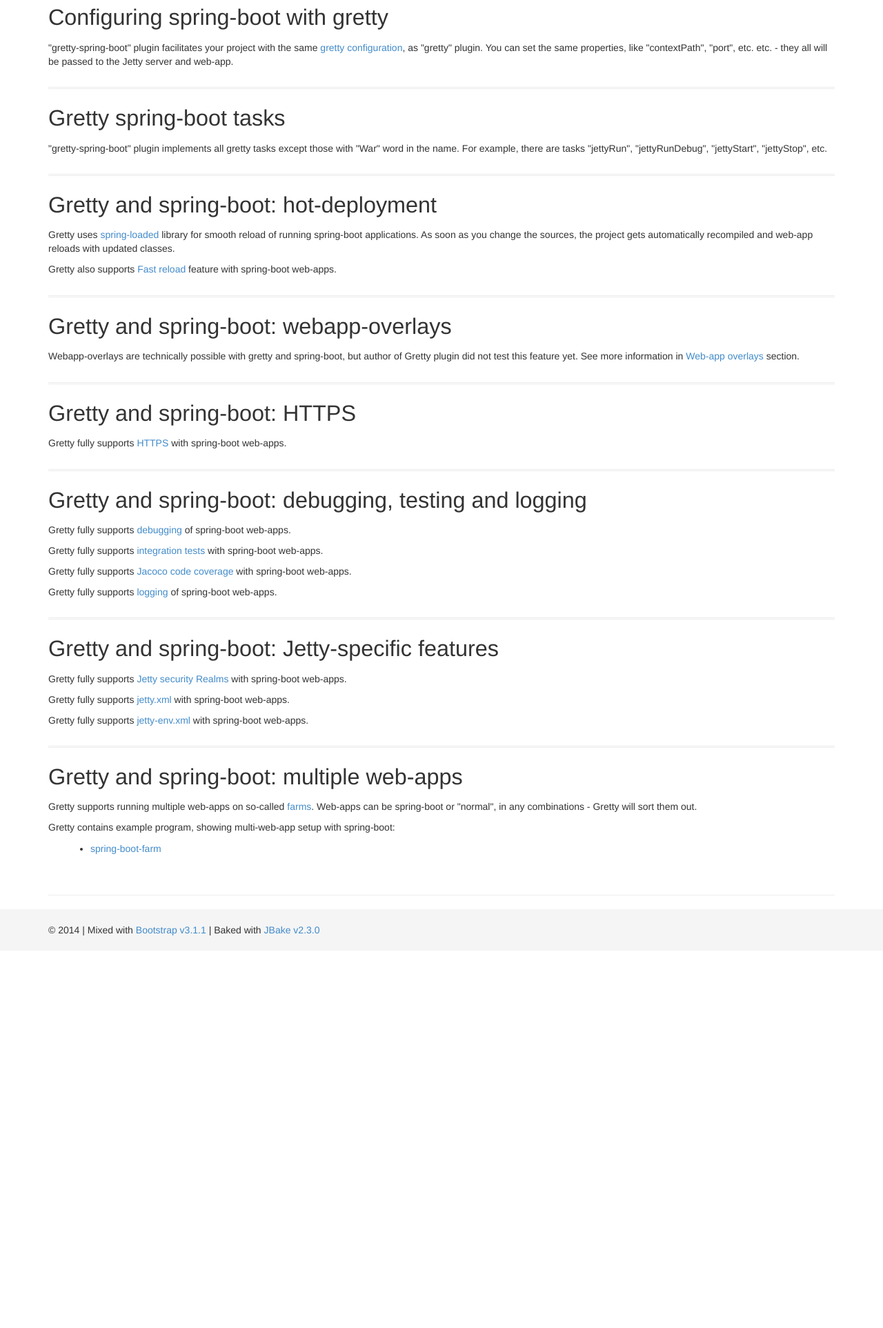
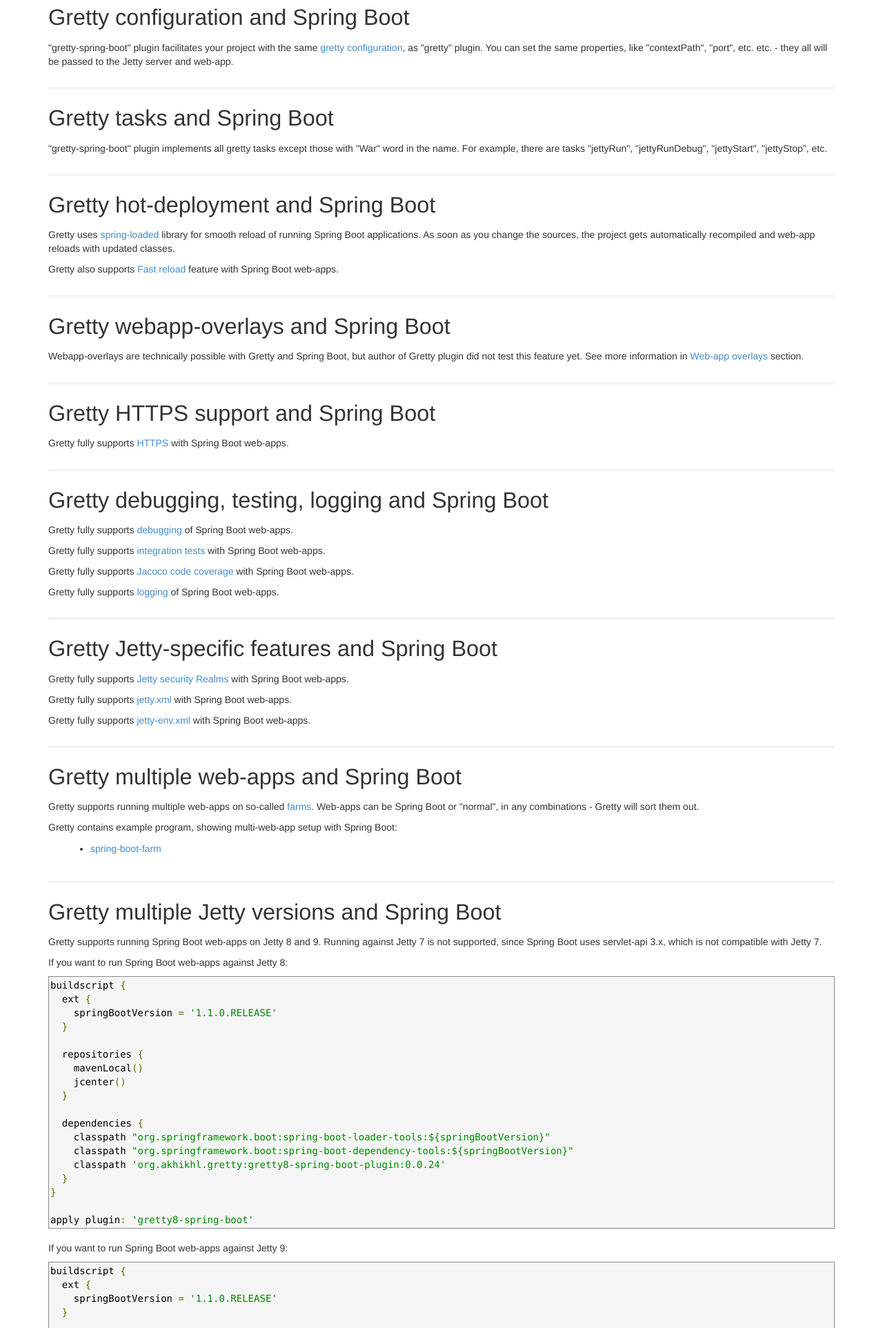
Before and after one commit to akhikhl/gretty-doc, a plain HTML site: page spring-boot-support.html in a window 1280 px wide. Shown: the part 875-2800 px from the top of the page at 69% size. Before the commit the page ends 2253 px from the top, so only its background shows below. Drawn offline with Linux system fonts and the light colour scheme.

```diff
--- a/spring-boot-support.html
+++ b/spring-boot-support.html
@@ -2,7 +2,7 @@
 <html lang="en">
   <head>
     <meta charset="utf-8"/>
-    <title>spring-boot support</title>
+    <title>Spring Boot support</title>
     <meta name="viewport" content="width=device-width, initial-scale=1.0">
     <meta name="description" content="">
     <meta name="author" content="">
@@ -59,20 +59,21 @@
     <div class="container">
 
 	<div class="page-header">
-		<h1>spring-boot support</h1>
+		<h1>Spring Boot support</h1>
 	</div>
 
 	<p><div id="preamble">
 <div class="sectionbody">
 <div class="paragraph">
-<p>Since version 0.0.24 Gretty supports spring-boot web-apps out-of-the-box.
-All Gretty features also apply to spring-boot web-apps, including but not limited to debugging,
-code coverage, integration tests. See more information below.</p>
+<p>Since version 0.0.24 Gretty supports Spring Boot web-apps out-of-the-box.
+All Gretty features, including (but not limited to) debugging,
+code coverage and integration tests, also apply to spring-boot web-apps.
+See more information below.</p>
 </div>
 </div>
 </div>
 <div class="sect1">
-<h2 id="_simplest_gretty_setup_with_spring_boot"><a class="anchor" href="#_simplest_gretty_setup_with_spring_boot"></a>Simplest Gretty setup with spring-boot</h2>
+<h2 id="_simplest_gretty_setup_with_spring_boot"><a class="anchor" href="#_simplest_gretty_setup_with_spring_boot"></a>Simplest Gretty setup with Spring Boot</h2>
 <div class="sectionbody">
 <div class="paragraph">
 <p>Add the following code to "build.gradle":</p>
@@ -100,10 +101,10 @@ apply plugin: 'gretty-spring-boot'</code></pre>
 </div>
 </div>
 <div class="paragraph">
-<p>Now you can run your spring-boot application with the command <code>gradle jettyRun</code>.</p>
+<p>Now you can run your Spring Boot application with the command <code>gradle jettyRun</code>.</p>
 </div>
 <div class="paragraph">
-<p>The complete sources for the simplest gretty spring-boot setup:</p>
+<p>The complete sources for the simplest Gretty Spring Boot setup:</p>
 </div>
 <div class="ulist">
 <ul>
@@ -115,7 +116,7 @@ apply plugin: 'gretty-spring-boot'</code></pre>
 </div>
 </div>
 <div class="sect1">
-<h2 id="_configuring_spring_boot_with_gretty"><a class="anchor" href="#_configuring_spring_boot_with_gretty"></a>Configuring spring-boot with gretty</h2>
+<h2 id="_gretty_configuration_and_spring_boot"><a class="anchor" href="#_gretty_configuration_and_spring_boot"></a>Gretty configuration and Spring Boot</h2>
 <div class="sectionbody">
 <div class="paragraph">
 <p>"gretty-spring-boot" plugin facilitates your project with the same <a href="Gretty-configuration.html">gretty configuration</a>,
@@ -125,7 +126,7 @@ will be passed to the Jetty server and web-app.</p>
 </div>
 </div>
 <div class="sect1">
-<h2 id="_gretty_spring_boot_tasks"><a class="anchor" href="#_gretty_spring_boot_tasks"></a>Gretty spring-boot tasks</h2>
+<h2 id="_gretty_tasks_and_spring_boot"><a class="anchor" href="#_gretty_tasks_and_spring_boot"></a>Gretty tasks and Spring Boot</h2>
 <div class="sectionbody">
 <div class="paragraph">
 <p>"gretty-spring-boot" plugin implements all gretty tasks except those with "War" word in the name.
@@ -134,75 +135,75 @@ For example, there are tasks "jettyRun", "jettyRunDebug", "jettyStart", "jettySt
 </div>
 </div>
 <div class="sect1">
-<h2 id="_gretty_and_spring_boot_hot_deployment"><a class="anchor" href="#_gretty_and_spring_boot_hot_deployment"></a>Gretty and spring-boot: hot-deployment</h2>
+<h2 id="_gretty_hot_deployment_and_spring_boot"><a class="anchor" href="#_gretty_hot_deployment_and_spring_boot"></a>Gretty hot-deployment and Spring Boot</h2>
 <div class="sectionbody">
 <div class="paragraph">
 <p>Gretty uses <a href="https://github.com/spring-projects/spring-loaded">spring-loaded</a> library for smooth reload
-of running spring-boot applications. As soon as you change the sources, the project gets
+of running Spring Boot applications. As soon as you change the sources, the project gets
 automatically recompiled and web-app reloads with updated classes.</p>
 </div>
 <div class="paragraph">
-<p>Gretty also supports <a href="Fast-reload.html">Fast reload</a> feature with spring-boot web-apps.</p>
+<p>Gretty also supports <a href="Fast-reload.html">Fast reload</a> feature with Spring Boot web-apps.</p>
 </div>
 </div>
 </div>
 <div class="sect1">
-<h2 id="_gretty_and_spring_boot_webapp_overlays"><a class="anchor" href="#_gretty_and_spring_boot_webapp_overlays"></a>Gretty and spring-boot: webapp-overlays</h2>
+<h2 id="_gretty_webapp_overlays_and_spring_boot"><a class="anchor" href="#_gretty_webapp_overlays_and_spring_boot"></a>Gretty webapp-overlays and Spring Boot</h2>
 <div class="sectionbody">
 <div class="paragraph">
-<p>Webapp-overlays are technically possible with gretty and spring-boot, but author of Gretty plugin
+<p>Webapp-overlays are technically possible with Gretty and Spring Boot, but author of Gretty plugin
 did not test this feature yet. See more information in <a href="Web-app-overlays.html">Web-app overlays</a> section.</p>
 </div>
 </div>
 </div>
 <div class="sect1">
-<h2 id="_gretty_and_spring_boot_https"><a class="anchor" href="#_gretty_and_spring_boot_https"></a>Gretty and spring-boot: HTTPS</h2>
+<h2 id="_gretty_https_support_and_spring_boot"><a class="anchor" href="#_gretty_https_support_and_spring_boot"></a>Gretty HTTPS support and Spring Boot</h2>
 <div class="sectionbody">
 <div class="paragraph">
-<p>Gretty fully supports <a href="HTTPS-support.html">HTTPS</a> with spring-boot web-apps.</p>
+<p>Gretty fully supports <a href="HTTPS-support.html">HTTPS</a> with Spring Boot web-apps.</p>
 </div>
 </div>
 </div>
 <div class="sect1">
-<h2 id="_gretty_and_spring_boot_debugging_testing_and_logging"><a class="anchor" href="#_gretty_and_spring_boot_debugging_testing_and_logging"></a>Gretty and spring-boot: debugging, testing and logging</h2>
+<h2 id="_gretty_debugging_testing_logging_and_spring_boot"><a class="anchor" href="#_gretty_debugging_testing_logging_and_spring_boot"></a>Gretty debugging, testing, logging and Spring Boot</h2>
 <div class="sectionbody">
 <div class="paragraph">
-<p>Gretty fully supports <a href="Debugger-support.html">debugging</a> of spring-boot web-apps.</p>
+<p>Gretty fully supports <a href="Debugger-support.html">debugging</a> of Spring Boot web-apps.</p>
 </div>
 <div class="paragraph">
-<p>Gretty fully supports <a href="Integration-tests-support.html">integration tests</a> with spring-boot web-apps.</p>
+<p>Gretty fully supports <a href="Integration-tests-support.html">integration tests</a> with Spring Boot web-apps.</p>
 </div>
 <div class="paragraph">
-<p>Gretty fully supports <a href="Code-coverage-support.html">Jacoco code coverage</a> with spring-boot web-apps.</p>
+<p>Gretty fully supports <a href="Code-coverage-support.html">Jacoco code coverage</a> with Spring Boot web-apps.</p>
 </div>
 <div class="paragraph">
-<p>Gretty fully supports <a href="Logging.html">logging</a> of spring-boot web-apps.</p>
+<p>Gretty fully supports <a href="Logging.html">logging</a> of Spring Boot web-apps.</p>
 </div>
 </div>
 </div>
 <div class="sect1">
-<h2 id="_gretty_and_spring_boot_jetty_specific_features"><a class="anchor" href="#_gretty_and_spring_boot_jetty_specific_features"></a>Gretty and spring-boot: Jetty-specific features</h2>
+<h2 id="_gretty_jetty_specific_features_and_spring_boot"><a class="anchor" href="#_gretty_jetty_specific_features_and_spring_boot"></a>Gretty Jetty-specific features and Spring Boot</h2>
 <div class="sectionbody">
 <div class="paragraph">
-<p>Gretty fully supports <a href="Security-realms.html">Jetty security Realms</a> with spring-boot web-apps.</p>
+<p>Gretty fully supports <a href="Security-realms.html">Jetty security Realms</a> with Spring Boot web-apps.</p>
 </div>
 <div class="paragraph">
-<p>Gretty fully supports <a href="jetty.xml-support.html">jetty.xml</a> with spring-boot web-apps.</p>
+<p>Gretty fully supports <a href="jetty.xml-support.html">jetty.xml</a> with Spring Boot web-apps.</p>
 </div>
 <div class="paragraph">
-<p>Gretty fully supports <a href="jetty-env.xml-support.html">jetty-env.xml</a> with spring-boot web-apps.</p>
+<p>Gretty fully supports <a href="jetty-env.xml-support.html">jetty-env.xml</a> with Spring Boot web-apps.</p>
 </div>
 </div>
 </div>
 <div class="sect1">
-<h2 id="_gretty_and_spring_boot_multiple_web_apps"><a class="anchor" href="#_gretty_and_spring_boot_multiple_web_apps"></a>Gretty and spring-boot: multiple web-apps</h2>
+<h2 id="_gretty_multiple_web_apps_and_spring_boot"><a class="anchor" href="#_gretty_multiple_web_apps_and_spring_boot"></a>Gretty multiple web-apps and Spring Boot</h2>
 <div class="sectionbody">
 <div class="paragraph">
 <p>Gretty supports running multiple web-apps on so-called <a href="Multiple-web-apps-introduction.html">farms</a>.
-Web-apps can be spring-boot or "normal", in any combinations - Gretty will sort them out.</p>
+Web-apps can be Spring Boot or "normal", in any combinations - Gretty will sort them out.</p>
 </div>
 <div class="paragraph">
-<p>Gretty contains example program, showing multi-web-app setup with spring-boot:</p>
+<p>Gretty contains example program, showing multi-web-app setup with Spring Boot:</p>
 </div>
 <div class="ulist">
 <ul>
@@ -210,6 +211,68 @@ Web-apps can be spring-boot or "normal", in any combinations - Gretty will sort
 <p><a href="https://github.com/akhikhl/gretty/tree/master/examples/spring-boot-farm">spring-boot-farm</a></p>
 </li>
 </ul>
+</div>
+</div>
+</div>
+<div class="sect1">
+<h2 id="_gretty_multiple_jetty_versions_and_spring_boot"><a class="anchor" href="#_gretty_multiple_jetty_versions_and_spring_boot"></a>Gretty multiple Jetty versions and Spring Boot</h2>
+<div class="sectionbody">
+<div class="paragraph">
+<p>Gretty supports running Spring Boot web-apps on Jetty 8 and 9. Running against Jetty 7 is not supported,
+since Spring Boot uses servlet-api 3.x, which is not compatible with Jetty 7.</p>
+</div>
+<div class="paragraph">
+<p>If you want to run Spring Boot web-apps against Jetty 8:</p>
+</div>
+<div class="listingblock">
+<div class="content">
+<pre class="prettyprint groovy language-groovy"><code>buildscript {
+  ext {
+    springBootVersion = '1.1.0.RELEASE'
+  }
+
+  repositories {
+    mavenLocal()
+    jcenter()
+  }
+
+  dependencies {
+    classpath "org.springframework.boot:spring-boot-loader-tools:${springBootVersion}"
+    classpath "org.springframework.boot:spring-boot-dependency-tools:${springBootVersion}"
+    classpath 'org.akhikhl.gretty:gretty8-spring-boot-plugin:0.0.24'
+  }
+}
+
+apply plugin: 'gretty8-spring-boot'</code></pre>
+</div>
+</div>
+<div class="paragraph">
+<p>If you want to run Spring Boot web-apps against Jetty 9:</p>
+</div>
+<div class="listingblock">
+<div class="content">
+<pre class="prettyprint groovy language-groovy"><code>buildscript {
+  ext {
+    springBootVersion = '1.1.0.RELEASE'
+  }
+
+  repositories {
+    mavenLocal()
+    jcenter()
+  }
+
+  dependencies {
+    classpath "org.springframework.boot:spring-boot-loader-tools:${springBootVersion}"
+    classpath "org.springframework.boot:spring-boot-dependency-tools:${springBootVersion}"
+    classpath 'org.akhikhl.gretty:gretty9-spring-boot-plugin:0.0.24'
+  }
+}
+
+apply plugin: 'gretty9-spring-boot'</code></pre>
+</div>
+</div>
+<div class="paragraph">
+<p>The example at the beginning of this page does not refer specific Jetty version. In this case the latest officially supported Jetty version is used (9 at the moment of writing).</p>
 </div>
 </div>
 </div></p>
```
